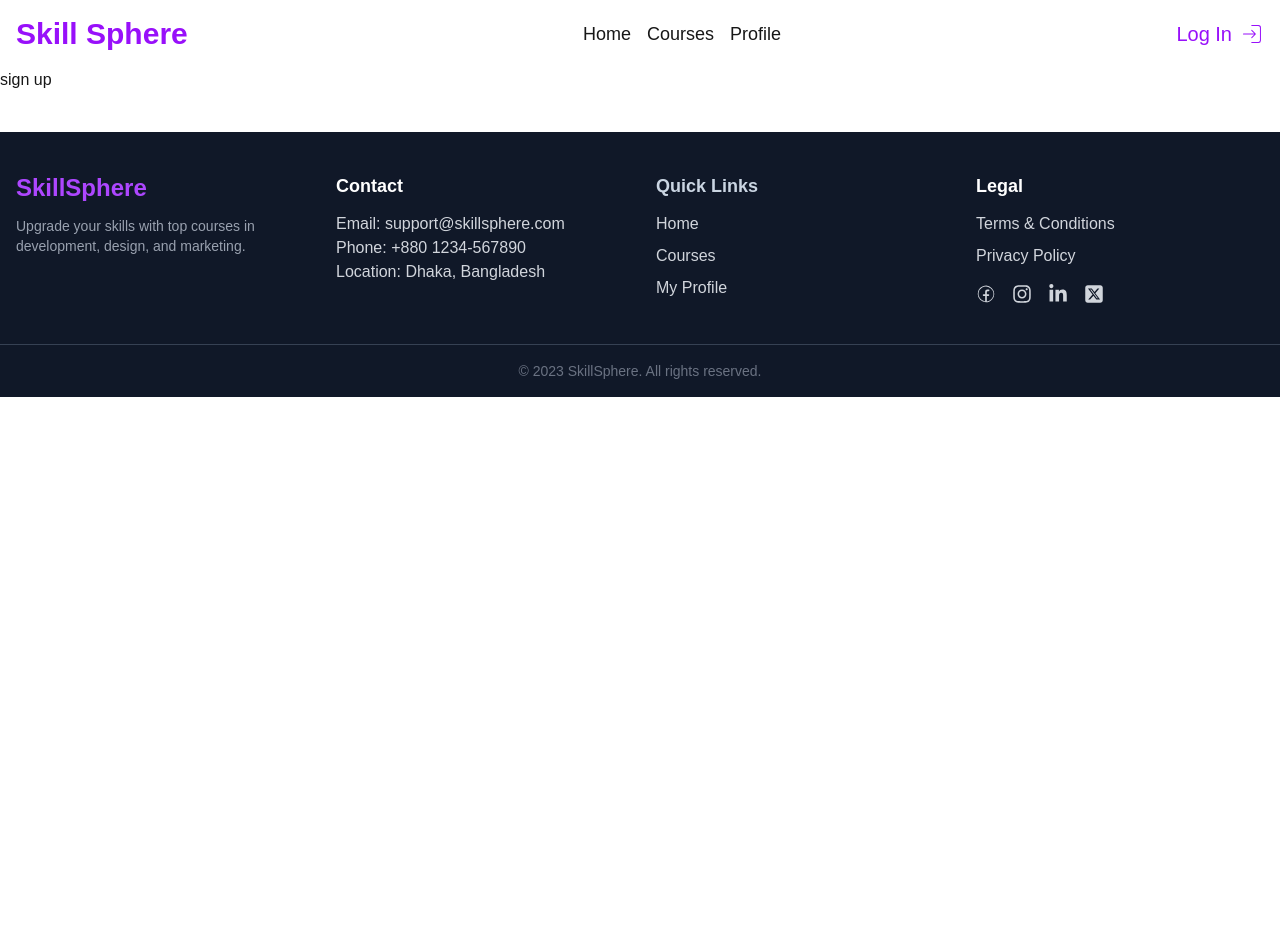
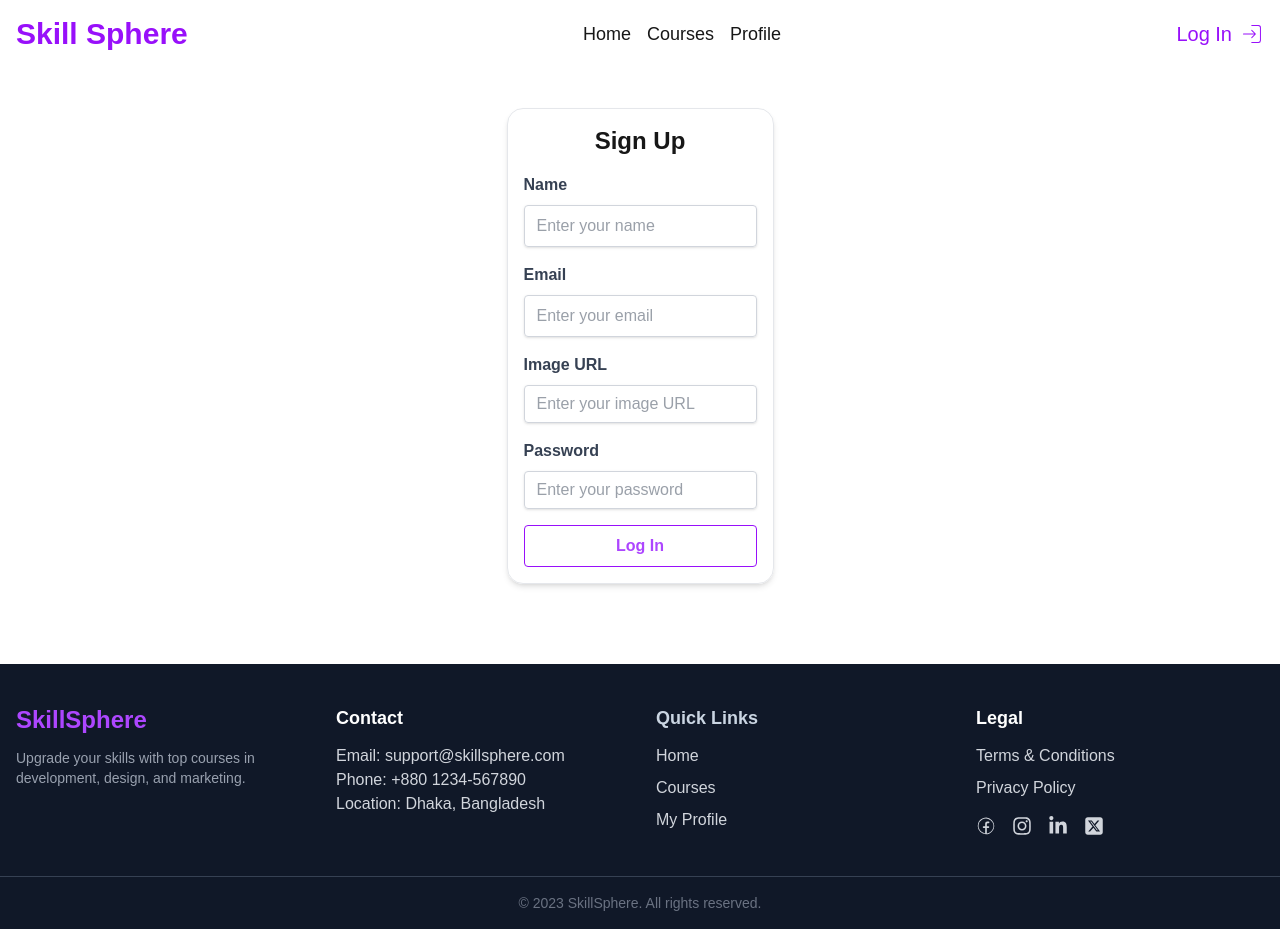
Before and after one commit to omarfaruq2806/Skill-Sphere, a Next.js app: page /signup in a window 1280 px wide. Before the commit the page ends 800 px from the top, so only its background shows below. Built offline with nearby package versions, Linux system fonts and the light colour scheme.

Commit message:
sign up & log in form created

```diff
--- a/package.json
+++ b/package.json
@@ -9,7 +9,11 @@
     "lint": "eslint"
   },
   "dependencies": {
+    "@better-auth/mongo-adapter": "^1.6.9",
+    "better-auth": "^1.6.9",
+    "install": "^0.13.0",
     "next": "16.2.4",
+    "npm": "^11.13.0",
     "react": "19.2.4",
     "react-dom": "19.2.4",
     "react-icons": "^5.6.0"
--- a/src/app/(auth)/login/page.jsx
+++ b/src/app/(auth)/login/page.jsx
@@ -1,11 +1,50 @@
-import React from 'react';
+import Link from "next/link";
+import React from "react";
+import { FaGoogle } from "react-icons/fa";
 
 const LogIn = () => {
-    return (
-        <div>
-            log in page
+  return (
+    <div className="flex items-center justify-center py-5 md:py-10">
+      <form className="border p-4 rounded-2xl border-gray-200 shadow-md ">
+        <h1 className="text-2xl font-bold mb-4 text-center">Log In</h1>
+        <div className="mb-4">
+          <label className="block text-gray-700 font-bold mb-2">Email</label>
+          <input
+            type="email"
+            name="email"
+            className="shadow  border border-gray-300 rounded w-full py-2 px-3 text-gray-700   "
+            placeholder="Enter your email"
+          />
         </div>
-    );
+        <div className="mb-4">
+          <label className="block text-gray-700 font-bold mb-2">Password</label>
+          <input
+            type="password"
+            name="password"
+            className="shadow appearance-none border border-gray-300 rounded w-full py-2 px-3 text-gray-700 leading-tight "
+            placeholder="Enter your password"
+          />
+        </div>
+        <button
+          type="submit"
+          className="font-bold py-2 px-4 rounded border border-purple-600 text-purple-500 w-full "
+        >
+          Log In
+        </button>
+        <p className="text-center mt-4">Or</p>
+        <p className="text-center mt-4 flex gap-2 border-b border-gray-200 pb-2">
+          Don't have an account ?
+          <Link href={"/signup"}>
+            <span className="text-purple-500">Sign Up</span>
+          </Link>
+        </p>
+        <button className="font-bold mt-4 py-2 px-4 rounded border border-purple-600 text-purple-500 w-full flex justify-center gap-2 items-center">
+          <FaGoogle />
+          Log In With Google
+        </button>
+      </form>
+    </div>
+  );
 };
 
 export default LogIn;
--- a/src/app/(auth)/signup/page.jsx
+++ b/src/app/(auth)/signup/page.jsx
@@ -1,11 +1,93 @@
-import React from 'react';
+'use client';
+import React from "react";
+import Link from "next/link";
 
 const SignUp = () => {
-    return (
-        <div>
-            sign up
-        </div>
-    );
+
+const handleSignUp = async(e) => {
+    e.preventDefault();
+    const name = e.target.name.value;
+    const email = e.target.email.value;
+    const photo = e.target.photo.value;
+    const password = e.target.password.value;
+    // console.log(name,email, photo);
+    const { data, error } = await authClient.signUp.email({
+    name: name ,
+    email: email, // required
+    password: password, // required
+    image:photo,
+    // callbackURL: "https://example.com/callback",
+});
+};
+
+  return (
+    <div>
+      <div className="flex items-center justify-center py-5 md:py-10">
+        <form onSubmit={handleSignUp} className="border p-4 rounded-2xl border-gray-200 shadow-md max-w-md">
+          <h1 className="text-2xl font-bold mb-4 text-center">Sign Up</h1>
+          <div className="mb-4">
+            <label
+              className="block text-gray-700 font-bold mb-2"
+            >
+              Name
+            </label>
+            <input
+              type="text"
+              name="name"
+              className="shadow  border border-gray-300 rounded w-full py-2 px-3 text-gray-700   "
+              placeholder="Enter your name"
+            />
+          </div>
+          <div className="mb-4">
+            <label
+              className="block text-gray-700 font-bold mb-2"
+            >
+              Email
+            </label>
+            <input
+              type="email"
+              name="email"
+              className="shadow  border border-gray-300 rounded w-full py-2 px-3 text-gray-700   "
+              placeholder="Enter your email"
+            />
+          </div>
+          <div className="mb-4">
+            <label
+
+              className="block text-gray-700 font-bold mb-2"
+            >
+              Image URL
+            </label>
+            <input
+              type="text"
+              name="photo"
+              className="shadow appearance-none border border-gray-300 rounded w-full py-2 px-3 text-gray-700 leading-tight "
+              placeholder="Enter your image URL"
+            />
+          </div>
+          <div className="mb-4">
+            <label
+              className="block text-gray-700 font-bold mb-2"
+            >
+              Password
+            </label>
+            <input
+              type="password"
+              name="password"
+              className="shadow appearance-none border border-gray-300 rounded w-full py-2 px-3 text-gray-700 leading-tight "
+              placeholder="Enter your password"
+            />
+          </div>
+          <button
+            type="submit"
+            className="font-bold py-2 px-4 rounded border border-purple-600 text-purple-500 w-full "
+          >
+            Log In
+          </button>
+        </form>
+      </div>
+    </div>
+  );
 };
 
 export default SignUp;
--- /dev/null
+++ b/src/app/api/auth/[...all]/route.js
@@ -0,0 +1,4 @@
+import { auth } from "@/lib/auth"; // path to your auth file
+import { toNextJsHandler } from "better-auth/next-js";
+
+export const { POST, GET } = toNextJsHandler(auth);
--- /dev/null
+++ b/src/lib/auth-client.js
@@ -0,0 +1,7 @@
+import { createAuthClient } from "better-auth/react"
+export const authClient = createAuthClient({
+    /** The base URL of the server (optional if you're using the same domain) */
+    baseURL: "http://localhost:3000"
+})
+
+export const { signIn, signUp,  signOut, useSession } = createAuthClient()
--- /dev/null
+++ b/src/lib/auth.js
@@ -0,0 +1,16 @@
+import { betterAuth } from "better-auth";
+import { MongoClient } from "mongodb";
+import { mongodbAdapter } from "better-auth/adapters/mongodb";
+
+const client = new MongoClient("mongodb://localhost:27017/database");
+const db = client.db();
+
+export const auth = betterAuth({
+  database: mongodbAdapter(db, {
+    // Optional: if you don't provide a client, database transactions won't be enabled.
+    client,
+  }),
+  emailAndPassword: {
+    enabled: true,
+  },
+});
```
Also changed, not shown: src/components/shared/Navbar.jsx (+54 -11 lines), 1 other file (tests, documents, lock files or other folders).
